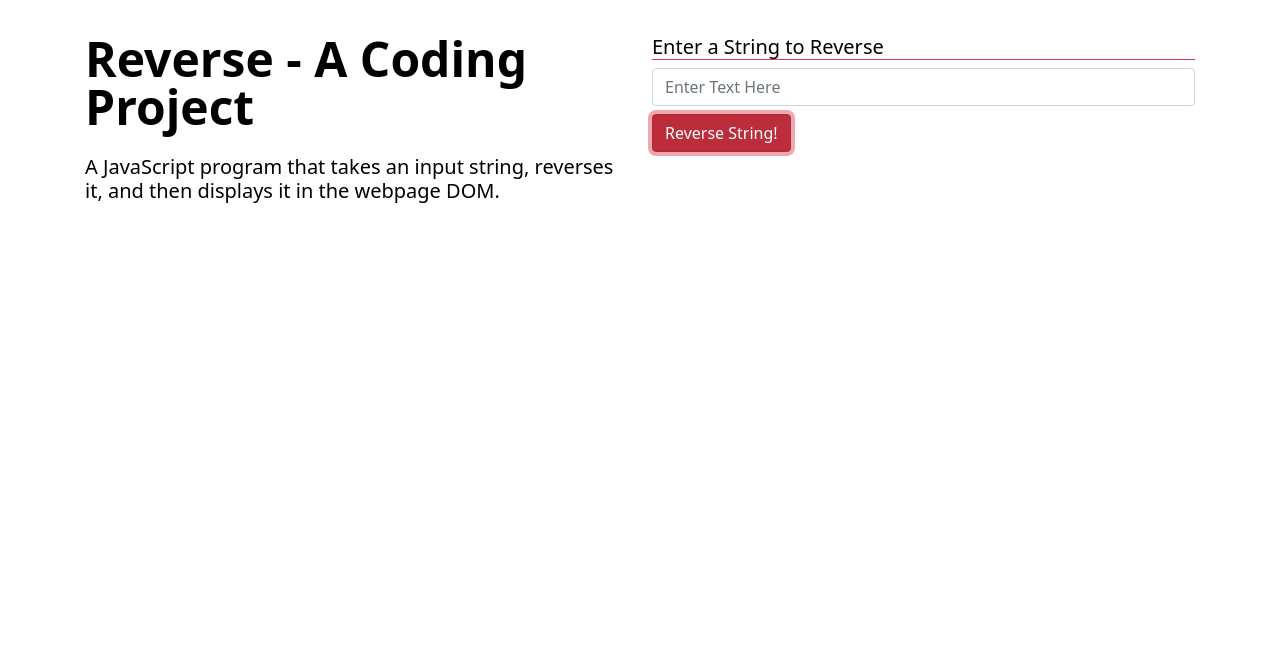
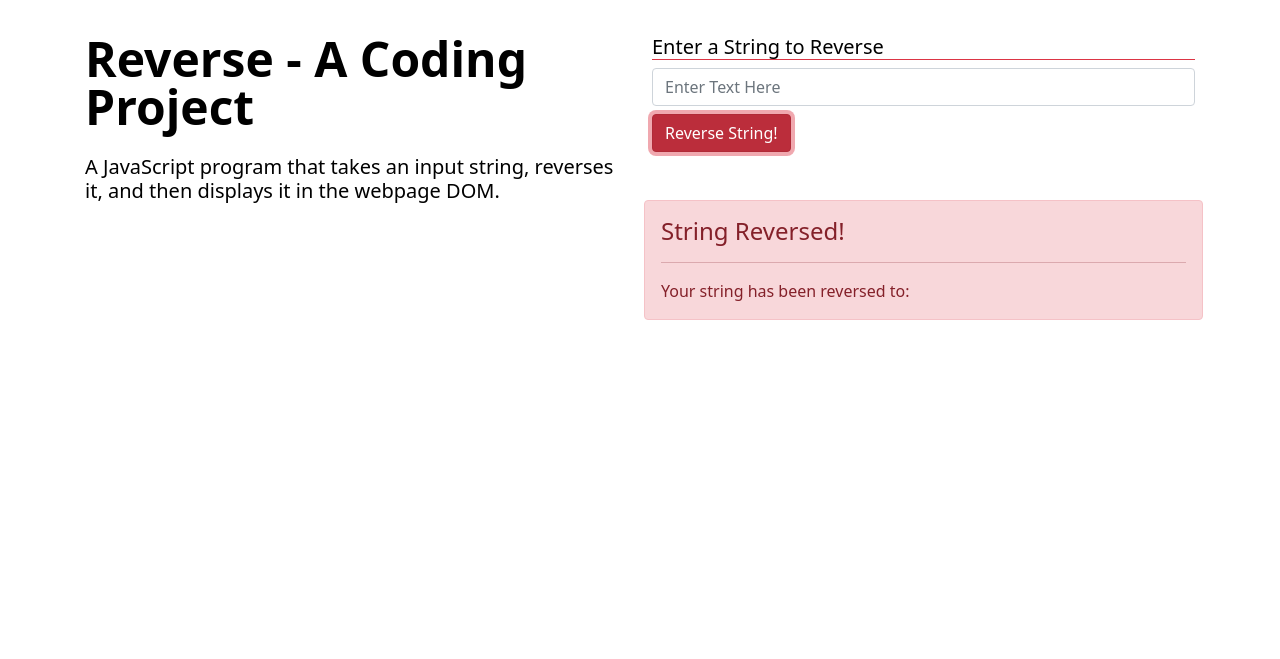
Before and after one commit to JorySmith/Reverse, a plain HTML site: page app.html in a window 1280 px wide. Both pictures are taken after a click on the button "Reverse String!". Shown: the part 73-732 px from the top of the page. Drawn offline with nearby package versions, Linux system fonts and the light colour scheme.

Commit message:
Updated app demo page

```diff
--- a/app.html
+++ b/app.html
@@ -64,7 +64,8 @@
                 <!-- App Name and Description -->
                 <div class="col">
                     <h1 class="display-5 fw-bold lh-1 mb-4">Reverse - A Coding Project</h1>
-                    <h4 class="lead mb-4">A JavaScript program that takes an input string, reverses it, and then displays it in the webpage DOM.</h4>
+                    <h4 class="lead mb-4">A JavaScript program that takes an input string, reverses it, and then
+                        displays it in the webpage DOM.</h4>
                 </div>
                 <!-- The Actual Program -->
                 <div class="col">
@@ -72,12 +73,14 @@
                     <!-- User Input -->
                     <form class="row gx-3 gy-2">
                         <div class="col">
-                            <input id="inputString" type="text" class="form-control" placeholder="Enter Text Here" aria-label="Enter Text Here" >
+                            <input id="inputString" type="text" class="form-control" placeholder="Enter Text Here"
+                                aria-label="Enter Text Here">
                         </div>
                         <!-- Submit Button -->
                         <div class="col-12">
                             <button type="button" id="btnSubmit" class="btn btn-danger">Reverse String!</button>
                         </div>
+                        <!-- Alert Box and Message -->
                         <div id="alertBox" class="alert alert-danger mt-5 invisible fade show" role="alert">
                             <h4 class="alert-heading">String Reversed!</h4>
                             <hr>
@@ -120,6 +123,9 @@
         integrity="sha384-/bQdsTh/da6pkI1MST/rWKFNjaCP5gBSY4sEBT38Q/9RBh9AH40zEOg7Hlq2THRZ" crossorigin="anonymous">
     </script>
     <script src="js/site.js"></script>
+    <script>
+        document.getElementById("btnSubmit").addEventListener("click", getInputString)
+    </script>
 
 </body>
 
--- a/js/site.js
+++ b/js/site.js
@@ -1,4 +1,29 @@
-// Call Hello World
-function helloWorld() {
-    alert("Hello World");
+// Get user inputted string aka Controller function
+function getInputString() {
+    document.getElementById("alertBox").classList.add("invisible");
+    let inputString = document.getElementById("inputString").value;
+    let revString = reverseString(inputString);
+    displayString(revString);
 }
+
+// Reverse input string aka Logic function
+function reverseString(inputString) {
+    // Since a string can be treated as an array,
+    // use a for loop starting from the input string's end
+    // and push each letter to a new reveredString array
+    let reversedString = [];
+    for (let i = inputString.length-1; i >= 0; i--) {
+        reversedString += inputString[i];
+    }
+    return reversedString
+}
+
+// Display reversed string in the DOM/alert message section
+// aka View function
+function displayString(revString) {
+    // Display reversed string in the DOM
+    document.getElementById("alertMsg").innerHTML = `Your string has been reversed to: <br>
+    <span class="fw-bold">${revString}</span>`
+    // Show the alert box message
+    document.getElementById("alertBox").classList.remove("invisible");
+}
```
